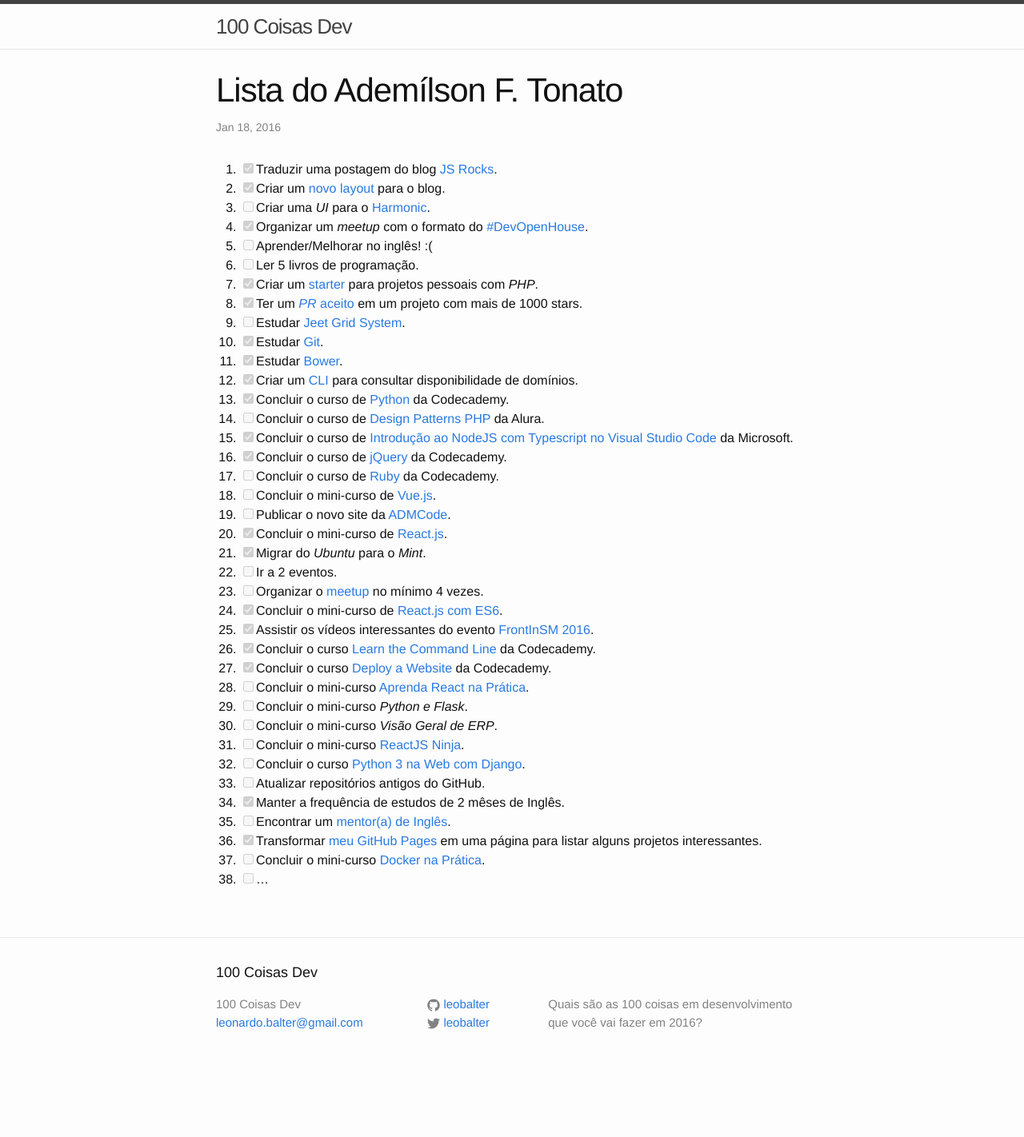
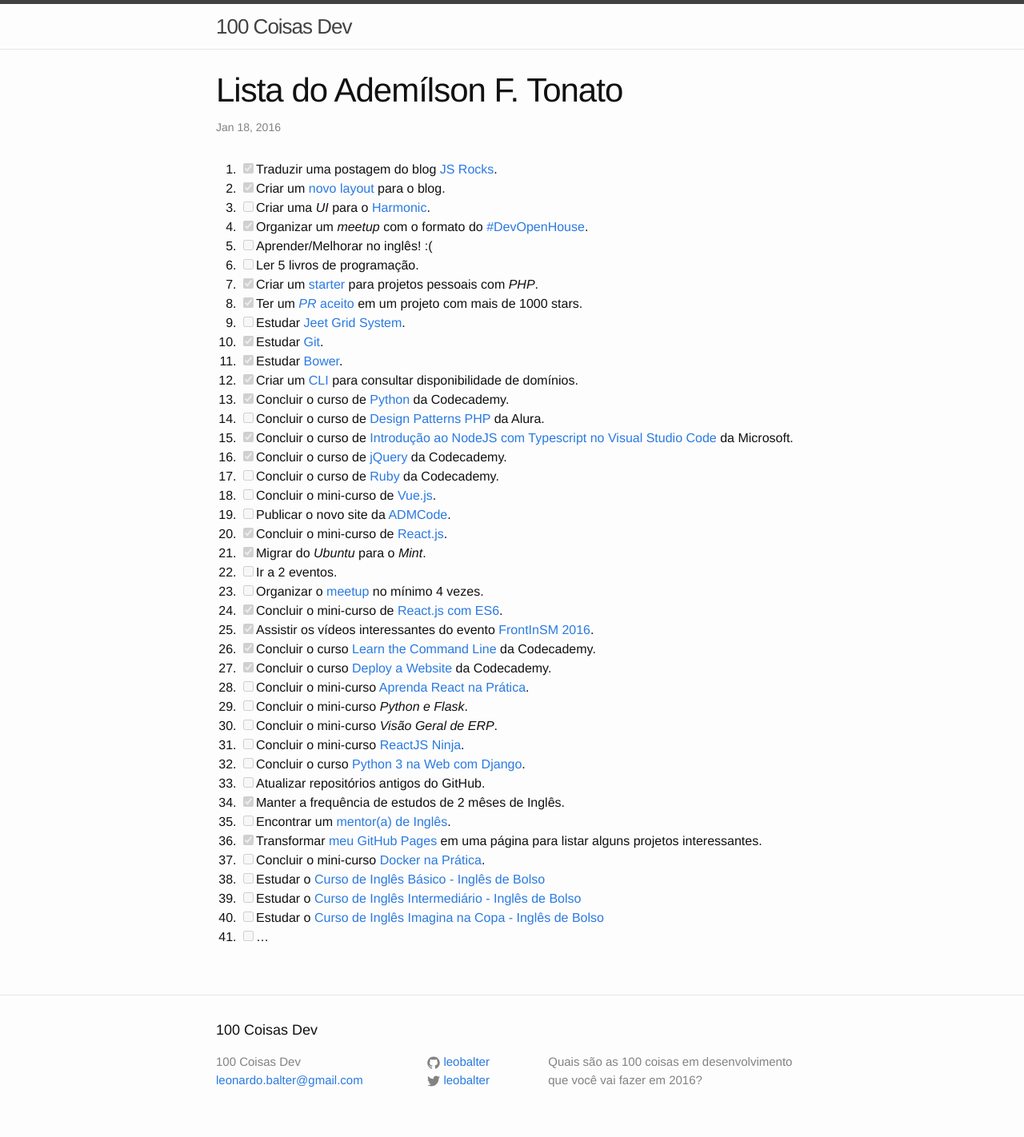
Before and after one commit to leobalter/100-coisas-dev, a Jekyll site: the page built from _posts/listas/2016-01-18-ftonato.markdown, in a window 1280 px wide. Shown: the whole page at 80% size. Built offline with Jekyll 4.4.1, drawn with Linux system fonts in a browser that asks for light colours; comment, search, counter and statistics services are not loaded; before the commit the page ends 1350 px from its top, so only the background shows below that.

Commit message:
Adicionar estudos de inglês do Inglês de Bolso

```diff
--- a/_posts/listas/2016-01-18-ftonato.markdown
+++ b/_posts/listas/2016-01-18-ftonato.markdown
@@ -42,4 +42,7 @@ categories: listas
 35. [ ] Encontrar um [mentor(a) de Inglês](https://github.com/training-center/mentoria/issues/92).
 36. [x] Transformar [meu GitHub Pages](ftonato.github.io) em uma página para listar alguns projetos interessantes.
 37. [ ] Concluir o mini-curso [Docker na Prática](https://codecasts.com.br/lesson/docker-na-pratica-ola-docker).
-38. [ ] ...
+38. [ ] Estudar o [Curso de Inglês Básico - Inglês de Bolso](https://www.youtube.com/playlist?list=PLifNhj7vtELsE2cxbwCdBjp0xD4sdK4Jb)
+39. [ ] Estudar o [Curso de Inglês Intermediário - Inglês de Bolso](https://www.youtube.com/playlist?list=PLifNhj7vtELvpspP9zPxhliWAF1tOJB95)
+40. [ ] Estudar o [Curso de Inglês Imagina na Copa - Inglês de Bolso](https://www.youtube.com/playlist?list=PLifNhj7vtELuNI15C3iekKQPelYrwL_zE)
+41. [ ] ...
```
